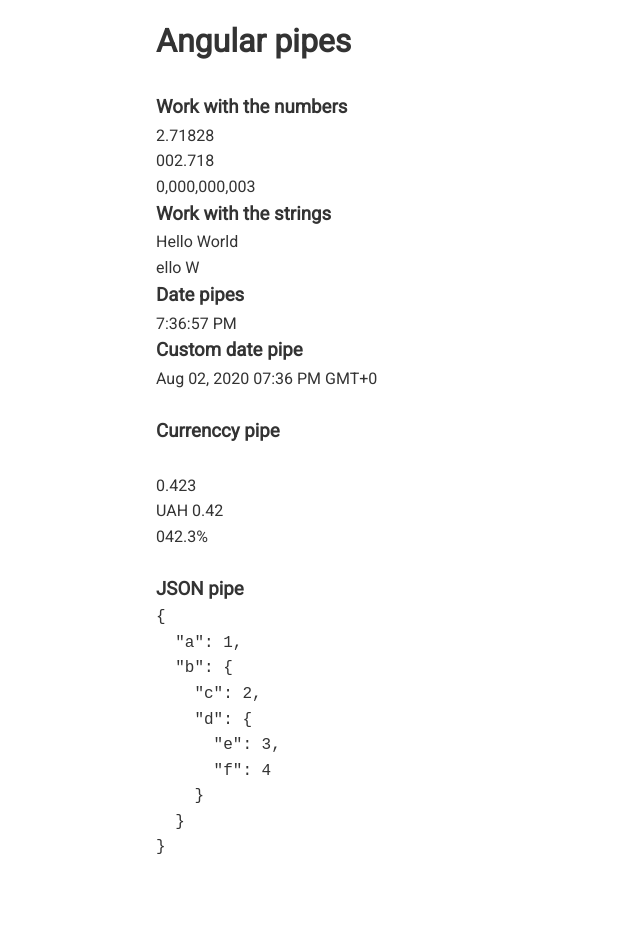
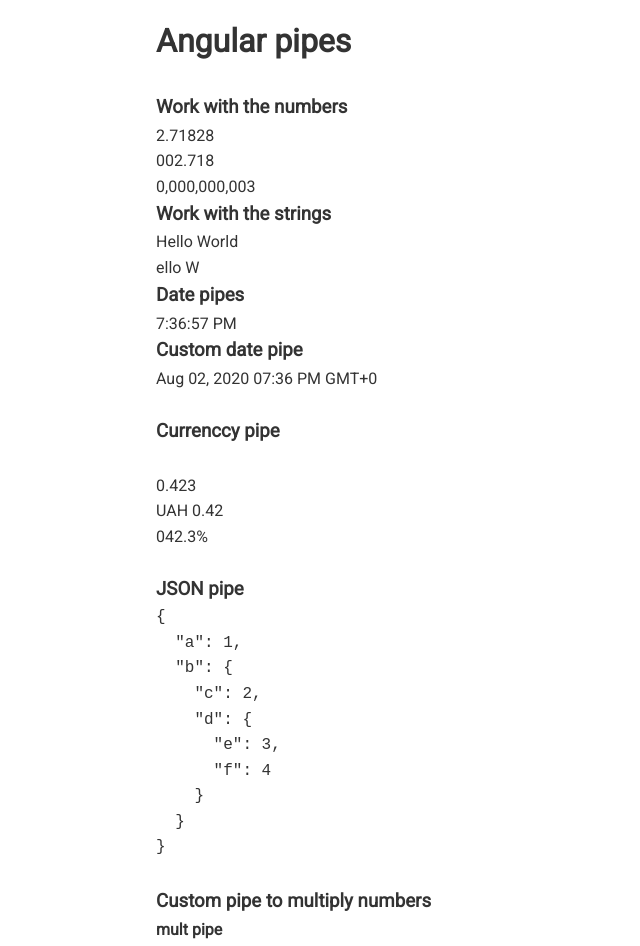
Before and after one commit to roman89ua/pipes.Angular, an Angular app: page / in a window 1280 px wide. Shown: the top 946 px of the page, without its empty margins (0-640 px from the left). Before the commit the page ends 877 px from the top, so only its background shows below. Built offline with nearby package versions, Linux system fonts and the light colour scheme.

Commit message:
created two simple custom pipes to work with numbers and strings

```diff
--- a/src/app/app.component.html
+++ b/src/app/app.component.html
@@ -24,4 +24,19 @@
   <br>
   <h3>JSON pipe</h3>
   <pre>{{obj | json}}</pre>
+
+  <br>
+  <h3>Custom pipe to multiply numbers</h3>
+  <h4>mult pipe</h4>
+  {{10 | mult}}
+  {{10 | mult: 2}}
+  {{10 | mult: 3}}
+  {{10 | mult: 5}}
+  {{10 | mult: 8}}
+  {{10 | mult: 13}}
+  {{10 | mult: 21}}
+  <br>
+  <h4>capitalizer pipe</h4>
+  {{value | capitalize}}
+
 </div>
--- a/src/app/app.component.ts
+++ b/src/app/app.component.ts
@@ -1,11 +1,11 @@
-import { Component } from '@angular/core';
+import {Component} from '@angular/core';
 
 @Component({
   selector: 'app-root',
   templateUrl: './app.component.html',
   styleUrls: ['./app.component.scss']
 })
-export class AppComponent {
+export class AppComponent{
   e: number = Math.E;
   str = 'hello world';
   date: Date = new Date();
@@ -22,4 +22,6 @@
      },
     },
   };
+  value = 'some very long string to capitalize';
+
 }
--- /dev/null
+++ b/src/app/pipes/mult-by.pipe.ts
@@ -0,0 +1,10 @@
+import {Pipe, PipeTransform} from '@angular/core';
+
+@Pipe({
+  name: 'mult'
+})
+export class MultByPipe implements PipeTransform{
+  transform(value: number, value2: number = 1): number {
+  return value * value2;
+  }
+}
--- /dev/null
+++ b/src/app/pipes/string-capitalizer.pipe.ts
@@ -0,0 +1,15 @@
+import { Pipe, PipeTransform } from '@angular/core';
+
+@Pipe({
+  name: 'capitalize'
+})
+export class StringCapitalizerPipe implements PipeTransform {
+
+  transform(value: string): string {
+    const arr = value.trim().split(' ');
+    for (let i = 0; i < arr.length; i++){
+     arr[i] = arr[i].charAt(0).toUpperCase() + arr[i].slice(1);
+    }
+    return arr.join(' ');
+  }
+}
```
Also changed, not shown: src/app/app.module.ts (+6 -1 lines).
